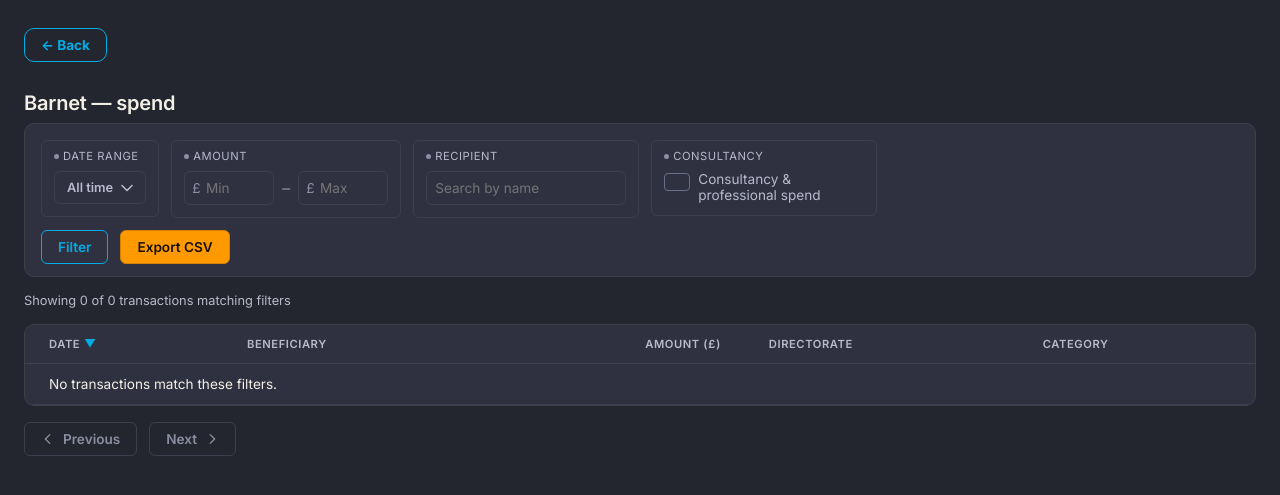
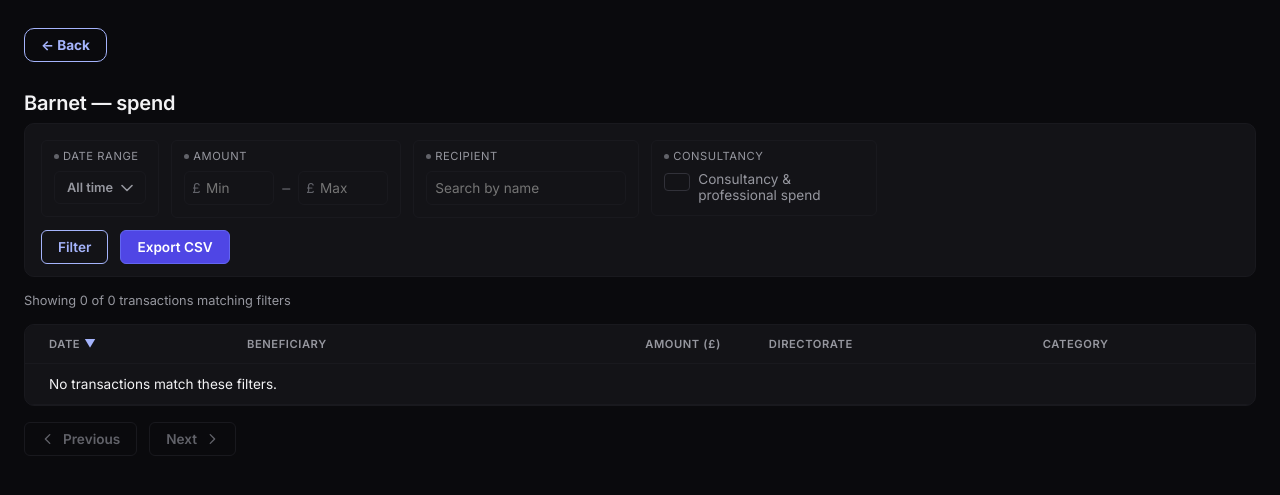
Before and after one commit to fraserwat/local-spend-tracker-frontend, a Django app: page /council/barnet/spend/ in a window 1280 px wide. Shown: the top 495 px of the page. Run offline with Django 5.2, Linux system fonts and the light colour scheme; data comes from the database, SQL or seed files in the repository; data that the repository does not hold is empty; parts of the project's set-up code (start-up, migrations or seed data) failed here and were passed over.

Commit message:
Redo color theme off Linear/Palantir, drop colored category pills
Single indigo accent replaces the blue/orange split; base goes
near-black with alpha-derived surface steps; zero glow on flat UI
(map selection glow kept as a functional exception, recolored).
Category pills lose their per-bucket hues -- the label text already
carries the distinction.

Co-Authored-By: Claude Sonnet 5 <noreply@anthropic.com>

```diff
--- a/apps/core/static/core/css/theme.css
+++ b/apps/core/static/core/css/theme.css
@@ -35,56 +35,44 @@
 }
 
 :root {
-  --color-bg: #24262f;
-  --color-bg-elevated: #2f3140;
-  --color-surface: #4e5166;
-  --color-surface-hover: #5a5d75;
-  --color-border: #6b6e87;
-  --color-border-subtle: #3d3f4f;
+  /* Near-black base (Linear/Palantir). Each step up is conceptually
+     "white at N% over --color-bg", resolved to flat hex for predictable
+     compositing. */
+  --color-bg: #0a0a0d;
+  --color-bg-elevated: #131317;
+  --color-surface: #18181d;
+  --color-surface-hover: #202027;
+  --color-border-subtle: #19191e;
+  --color-border: #313139;
 
-  --color-text: #f2efe6;
-  --color-text-muted: #b8bacb;
-  --color-text-faint: #8b8da3;
+  --color-text: #f2f2f4;
+  --color-text-muted: #96979f;
+  --color-text-faint: #616269;
 
-  /* Primary blue -- does most of the work (links, buttons, map boundary
-     fill). Complementary to the orange accent below, so it stays the
-     dominant of the two or the pair vibrates instead of reading as a
-     hierarchy (Chevreul's law of simultaneous contrast). */
-  --color-accent: #0099cc;
-  --color-accent-hover: #00b8f5;
-  --color-accent-text: #04222b;
-
-  /* Direct text/link use on --color-bg wants more margin than the base
-     fill -- #0099cc clears WCAG AA at only 4.61:1, so links/pills borrow
-     this lighter tint instead (5.77:1) rather than the fill color itself. */
-  --color-link: #00ace6;
-
-  /* Orange -- the rare pop, reserved for CTAs and the info badge. Kept
-     scarce on purpose: it's blue's complement, so giving it equal real
-     estate would fight the primary color instead of accenting it. */
-  --color-cta: #ff9900;
-  --color-cta-hover: #d68100;
-  --color-cta-text: #1a1005;
+  /* One accent, one job: primary action, active state, focus ring, links.
+     Tailwind Indigo 600/500/300 -- white-on-600 clears 6.3:1 for a button
+     label (500 would be a hair under 4.5:1); 300 clears 7:1+ as text on bg. */
+  --color-accent: #4f46e5;
+  --color-accent-hover: #6366f1;
+  --color-accent-text: #ffffff;
+  --color-link: #a5b4fc;
 
   /* Direct text use (error copy on --color-bg). Same family as
      --color-alarm-text below, just without the card chrome. */
-  --color-error: #ff8a80;
+  --color-error: #ff8079;
 
-  /* Alarm card -- data-quality call-outs. Dark, hue-tinted surface with a
-     saturated border, not a solid-fill bubble: reads as "flagged", not
-     "flashing". Deliberately hue-separated from --color-cta (orange) so
-     an alert and an accent are never confusable, including for red-green
-     colorblind readers. */
-  --color-alarm: #ef4444;
-  --color-alarm-bg: #2b1414;
-  --color-alarm-text: #ff8a80;
+  /* Alarm card -- data-quality call-outs. Dark hue-tinted surface, saturated
+     border, not a solid bubble: "flagged", not "flashing". Hue-separated
+     from the accent and --color-info so alert/action/info never blur. */
+  --color-alarm: #f0524b;
+  --color-alarm-bg: #1a0f0f;
+  --color-alarm-text: #ff8079;
 
-  /* Same card treatment as alarm, but orange -- for "no data" notes
-     rather than problems. Reuses --color-cta as its border/icon color on
-     purpose: it's the same accent, just applied to an informational badge
-     instead of a call-to-action. */
-  --color-info-bg: #2b1a05;
-  --color-info-text: #ffcc80;
+  /* Same card treatment, muted amber -- "no data" and other informational
+     asides, never a call to action. One narrow job, not a second accent. */
+  --color-info: #c98f3a;
+  --color-info-bg: #1c150a;
+  --color-info-text: #e7b876;
 
   --font-sans: "Inter", system-ui, -apple-system, sans-serif;
 
@@ -187,7 +175,7 @@ input, select {
 }
 input[disabled] {
   color: var(--color-text-faint);
-  background: var(--color-border-subtle);
+  background: var(--color-bg-elevated);
 }
 input:focus, select:focus, button:focus {
   outline: 2px solid var(--color-accent);
--- a/apps/spend/templates/spend/transactions.html
+++ b/apps/spend/templates/spend/transactions.html
@@ -14,11 +14,8 @@
     padding-bottom: var(--space-2);
   }
 
-  /* Navigation chrome, not a call to action -- orange is reserved for the
-     one genuine commit action per screen (here, Export CSV -- Filter just
-     re-runs the same query and gets clicked repeatedly while narrowing a
-     date range, so it stays a secondary action), so Back stays in the
-     same quiet outlined treatment as a secondary button. */
+  /* Not a call to action -- accent fill is reserved for the one commit
+     action per screen (Export CSV), so Back stays a quiet outlined button. */
   .back-link {
     display: inline-flex;
     align-items: center;
@@ -37,7 +34,7 @@
   .back-link:hover {
     /* Restated, not inherited -- theme.css's generic a:hover has higher
        specificity (element+pseudo beats a lone class) and would otherwise
-       overwrite this with the accent-hover blue instead of the muted
+       overwrite this with the accent-hover indigo instead of the muted
        hover text this button wants. */
     background: var(--color-surface-hover);
     color: var(--color-text);
@@ -167,7 +164,7 @@
   .date-trigger[aria-expanded="true"] { border-color: var(--color-border); color: var(--color-text); background: transparent; }
   /* background: transparent restated -- theme.css's button:hover
      (element+pseudo) otherwise outranks the lone .date-trigger class and
-     fills the whole pill solid cyan on hover. */
+     fills the whole pill solid indigo on hover. */
   .date-trigger:hover { border-color: var(--color-border); color: var(--color-text); background: transparent; }
   .date-trigger svg { width: 12px; height: 12px; flex-shrink: 0; transition: transform 140ms ease; }
   .date-trigger[aria-expanded="true"] svg { transform: rotate(180deg); }
@@ -283,11 +280,13 @@
   /* Flat band, no glow -- same rgba fill as .combobox-option.highlighted,
      never a box-shadow (this app's dark-UI convention treats a bordered
      flat plane, not simulated light, as the one way to show "selected"). */
-  .date-cell-wrap.in-range .date-cell { background: rgba(0, 172, 230, 0.16); border-radius: 0; }
+  .date-cell-wrap.in-range .date-cell { background: rgba(165, 180, 252, 0.16); border-radius: 0; }
   .date-cell-wrap.range-start .date-cell,
   .date-cell-wrap.range-end .date-cell {
     background: var(--color-link);
-    color: var(--color-accent-text);
+    /* --color-bg, not --color-accent-text -- this fill is the light link
+       tint, not the dark accent, so it needs dark text, not white. */
+    color: var(--color-bg);
     border-radius: 50%;
     font-weight: 700;
   }
@@ -295,8 +294,8 @@
      cell's own background stays square (toward the range interior), half
      stays round (toward the outside), so the connected arc reads as one
      continuous shape with rounded ends, not a row of separate pills. */
-  .date-cell-wrap.range-start { background: linear-gradient(to right, transparent 50%, rgba(0, 172, 230, 0.16) 50%); }
-  .date-cell-wrap.range-end { background: linear-gradient(to left, transparent 50%, rgba(0, 172, 230, 0.16) 50%); }
+  .date-cell-wrap.range-start { background: linear-gradient(to right, transparent 50%, rgba(165, 180, 252, 0.16) 50%); }
+  .date-cell-wrap.range-end { background: linear-gradient(to left, transparent 50%, rgba(165, 180, 252, 0.16) 50%); }
   .date-cell-wrap.range-start.range-end { background: transparent; }
   .date-cell--latest::after {
     content: "";
@@ -305,7 +304,7 @@
     width: 4px;
     height: 4px;
     border-radius: 50%;
-    background: var(--color-cta);
+    background: var(--color-info);
   }
 
   .date-panel__footer {
@@ -355,7 +354,7 @@
     z-index: 5;
   }
   .combobox-option { padding: var(--space-2) var(--space-3); font-size: var(--text-base); cursor: pointer; }
-  .combobox-option.highlighted { background: rgba(0, 172, 230, 0.16); }
+  .combobox-option.highlighted { background: rgba(165, 180, 252, 0.16); }
 
   .consultancy-toggle {
     display: flex;
@@ -395,7 +394,9 @@
     top: 1px;
     width: 4px;
     height: 8px;
-    border: solid var(--color-accent-text);
+    /* --color-bg -- the fill under this check is the light link tint,
+       needs dark, not --color-accent-text (white). */
+    border: solid var(--color-bg);
     border-width: 0 2px 2px 0;
     transform: rotate(45deg);
   }
@@ -491,20 +492,18 @@
      same convention as a disabled form field. */
   .beneficiary-redacted { color: var(--color-text-faint); font-style: italic; }
 
-  /* Bordered, not filled -- same hairline-card convention as the rest of
-     the app. category is raw free text with no shared vocabulary across
-     councils (apps/spend/category_buckets.py's docstring), so there's no
-     trustworthy taxonomy left to color-code by bucket -- one neutral
-     treatment for every value, same as the old catch-all pill-other. */
+  /* One neutral treatment, no per-bucket hue -- color is scarce now, and
+     category is raw free text with no shared vocabulary across councils
+     anyway (apps/spend/category_buckets.py's docstring). */
   .pill {
     display: inline-block;
     padding: 0.15rem var(--space-2);
     border-radius: 999px;
-    border: 1px solid currentColor;
+    border: 1px solid var(--color-border);
+    color: var(--color-text-muted);
     font-size: var(--text-xs);
     font-weight: 600;
     white-space: nowrap;
-    color: var(--color-text-muted);
   }
   .category-empty { color: var(--color-text-faint); }
 
@@ -571,12 +570,12 @@
      plane, not a lit object. Applied to Export CSV, not Filter -- see the
      .back-link comment above for why the two swapped roles. */
   button.button-cta {
-    background: var(--color-cta);
-    color: var(--color-cta-text);
-    border: 1px solid var(--color-cta-hover);
+    background: var(--color-accent);
+    color: var(--color-accent-text);
+    border: 1px solid var(--color-accent-hover);
   }
   button.button-cta:hover {
-    background: var(--color-cta-hover);
+    background: var(--color-accent-hover);
   }
 </style>
 {% endblock %}
```
Also changed, not shown: apps/councils/static/councils/js/map.js (+4 -5 lines), apps/councils/templates/councils/main.html (+19 -34 lines).
